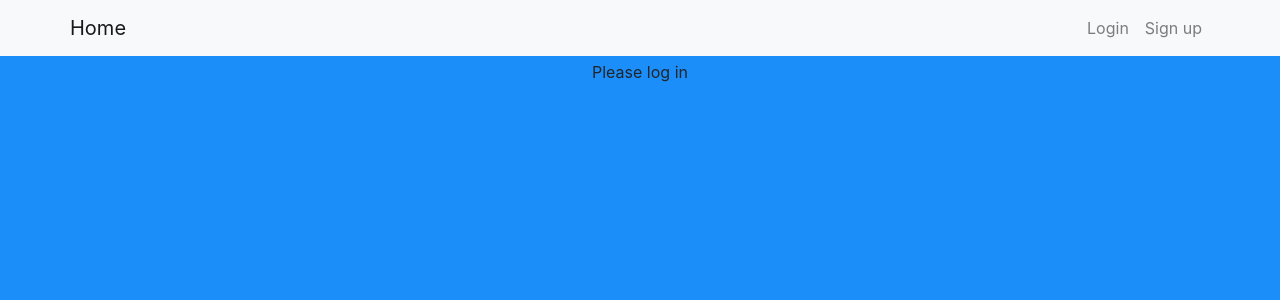
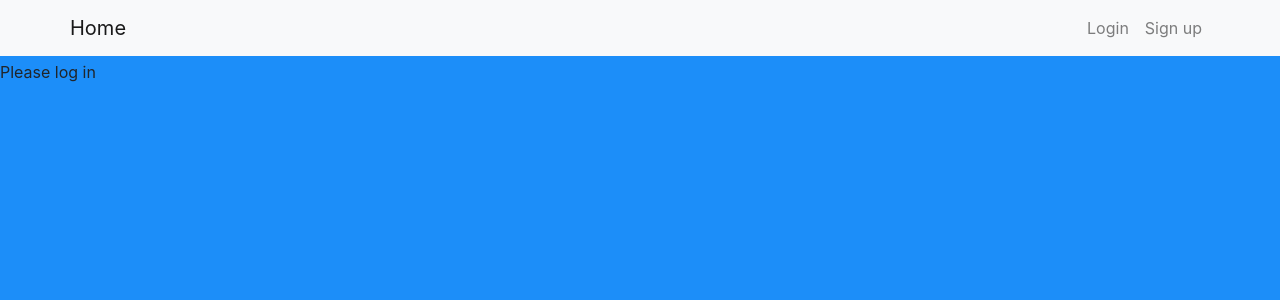
Before and after one commit to tothpeter/hobby-translate-post-repeat-front, a Vue app: page / in a window 1280 px wide. Shown: the top 300 px of the page. Built offline with nearby package versions, Linux system fonts and the light colour scheme; no server answers.

Commit message:
Tune CSS style a bit

```diff
--- a/src/App.vue
+++ b/src/App.vue
@@ -48,10 +48,6 @@ export default {
   height: 100%;
 }
 
-  #app {
-    text-align: center;
-  }
-
 .auth-wrapper {
   display: flex;
   justify-content: center;
```
Lines whose indentation alone changed are shown as unchanged.
